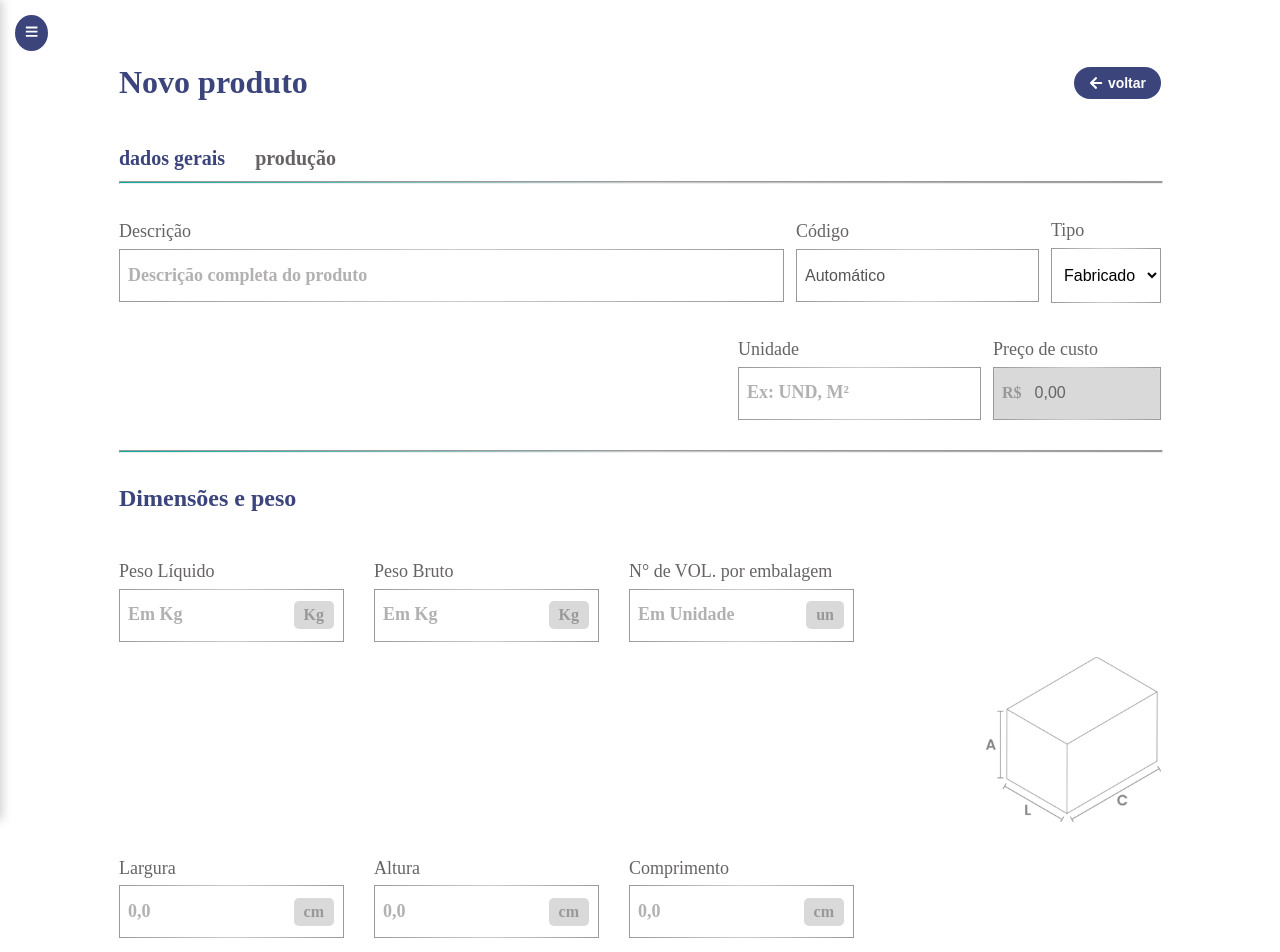
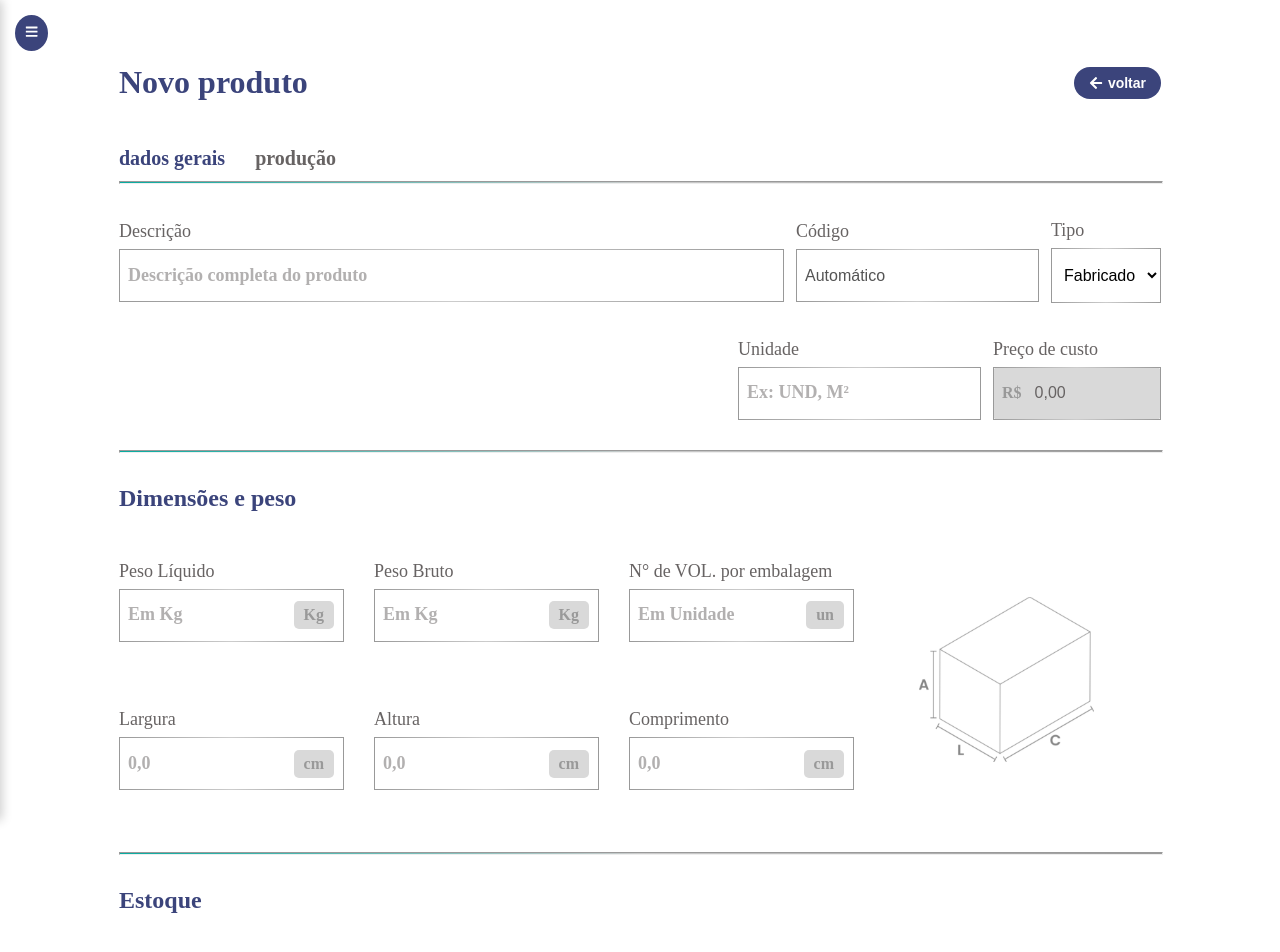
Before and after one commit to erik-tavares/a, a Next.js app: page /cadastro/produto/novoProduto in a window 1280 px wide. Shown: the top 952 px of the page. Built offline with nearby package versions, Linux system fonts and the light colour scheme.

Commit message:
server.jsx

```diff
--- a/src/app/cadastro/produto/novoProduto/page.jsx
+++ b/src/app/cadastro/produto/novoProduto/page.jsx
@@ -209,9 +209,7 @@ export default function NovoProdutoPage() {
                 </div>
               </div>
               {/* ✅ Adicionando imagem à direita */}
-              <div className="dimensoes-imagem">
-                <img src="/pacote-caixa.svg" alt="Dimensões do Produto" />
-              </div>
+
               <div className="form-row2">
                 <div className="form-group">
                   <label>Largura</label>
@@ -233,6 +231,9 @@ export default function NovoProdutoPage() {
                     <input type="text" placeholder="0,0" />
                     <span className="unit">cm</span>
                   </div>
+                </div>
+                <div className="dimensoes-imagem">
+                  <img src="/pacote-caixa.svg" alt="Dimensões do Produto" />
                 </div>
               </div>
 
--- a/src/app/cadastro/produto/page.jsx
+++ b/src/app/cadastro/produto/page.jsx
@@ -140,7 +140,7 @@ export default function ProdutosPage() {
         </div>
         {exibirOpcoesOrdenacao && (
           <div className="ordenacao-opcoes">
-            <p>Orndenar por:</p>
+            <label>Ordenar por:</label>
             <button className="ordenacao-btn">Ordenar por Nome</button>
             <button className="ordenacao-btn">Ordenar por Código</button>
           </div>
@@ -149,7 +149,7 @@ export default function ProdutosPage() {
         {/* ✅ Opções de filtro de situação */}
         {exibirOpcoesSituacao && (
           <div className="situacao-opcoes">
-            <p>Situação</p>
+            <label>Situação: </label>
             <button className="situacao-btn">Sem Filtro</button>
             <button className="situacao-btn">Ativos</button>
             <button className="situacao-btn">Inativos</button>
--- a/src/styles/novoProduto.css
+++ b/src/styles/novoProduto.css
@@ -233,11 +233,14 @@
 }
 /* ✅ Imagem centralizada à direita */
 .dimensoes-imagem {
-  flex: 1; /* ✅ Garante que a imagem ocupe espaço proporcional */
+  flex: 1;
   display: flex;
   align-items: center;
-  justify-content: flex-end; /* ✅ Centraliza a imagem */
+  position: relative;
+  top: -60px; /* Ajuste conforme necessário */
+  padding-left: 35px;
 }
+
 /* ✅ Botões */
 .form-actions {
   display: flex;
--- a/src/styles/produto.css
+++ b/src/styles/produto.css
@@ -28,6 +28,7 @@
 /* ✅ Botões de ação (Incluir Produto + Ações) */
 .acoes-container {
   display: flex;
+  gap: 10px;
 }
 
 /* ✅ Botões "Incluir Produto" e "Ações" */
@@ -120,6 +121,7 @@
   gap: 10px;
   align-items: center;
   justify-content: center;
+  margin-top: 20px;
 }
 
 .situacao-btn,
@@ -303,6 +305,7 @@
   margin-top: 20px;
   font-size: 16px;
   flex-wrap: wrap;
+  cursor: pointer;
 }
 
 /* 📲 Melhor responsividade */
```
